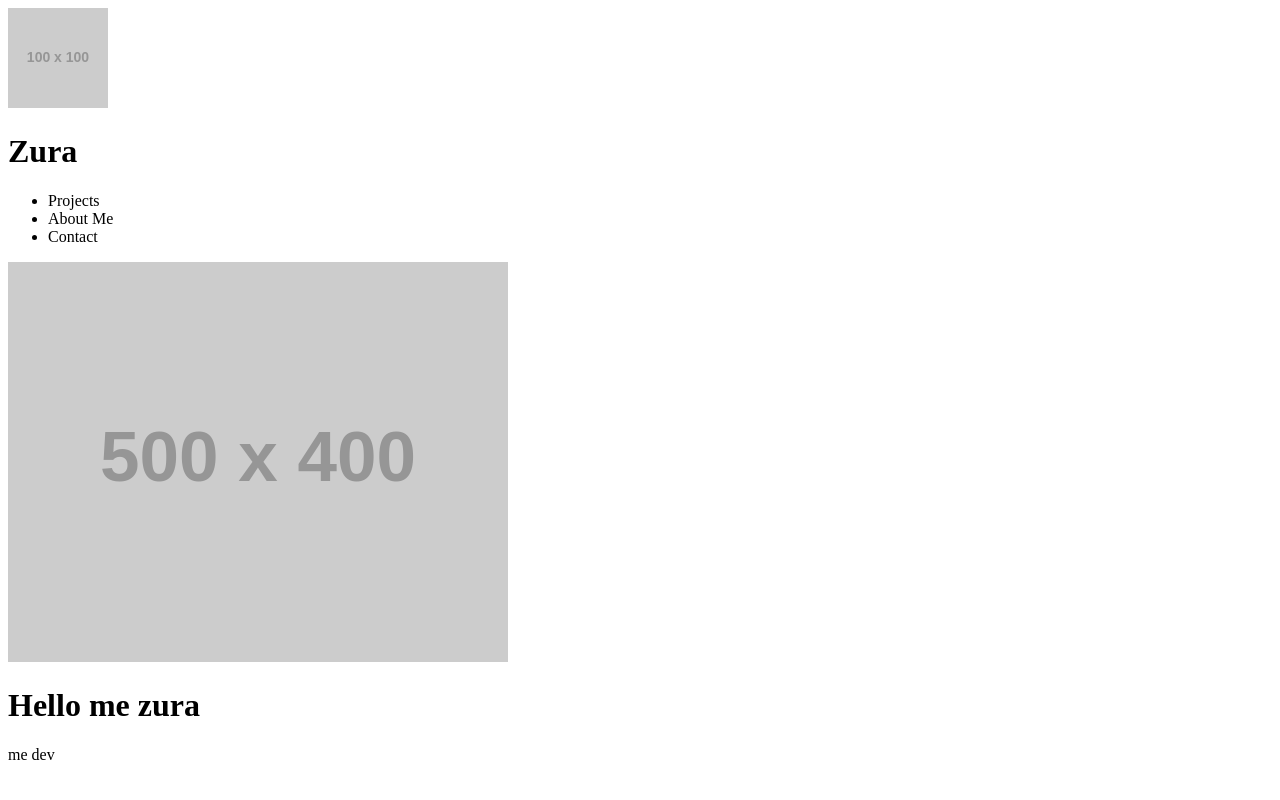
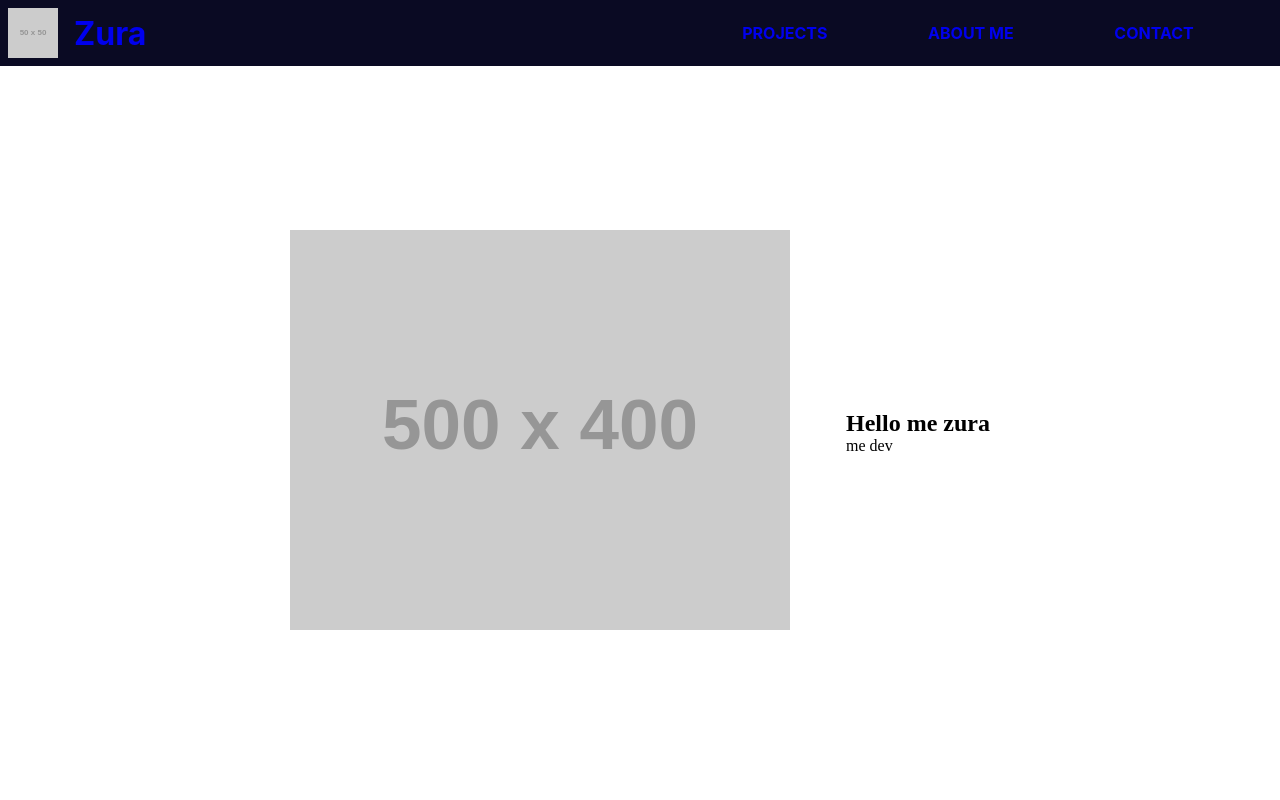
Before and after one commit to katzur4/porfotio-project, a plain HTML site: page index.html in a window 1280 px wide. Shown: the top 800 px of the page. Drawn offline with Linux system fonts and the light colour scheme; placeholder pictures from the web are drawn by us.

Commit message:
pages with design maybe

```diff
--- a/index.html
+++ b/index.html
@@ -4,18 +4,72 @@
     <meta charset="UTF-8">
     <meta name="viewport" content="width=device-width, initial-scale=1.0">
     <title>Zura Weebsite</title>
+    <link rel="stylesheet" href="styles.css">
 </head>
 <body>
-    <img src="https://via.placeholder.com/100/100" alt="logo">
-    <h1>Zura</h1>
-    <ul>
-        <li>Projects</li>
-        <li>About Me</li>
-        <li>Contact</li>
-    </ul>
-    <img src="https://via.placeholder.com/500/400" alt="my-face">
-    <h1>Hello me zura</h1>
-    <p>me dev</p>
+    <main>
+        <header>
+            <span style="display: flex;justify-content: center; align-items: center;gap: 1em;">
+                <img src="https://via.placeholder.com/50/50" alt="logo">
+                <h1><a href="#homepage">Zura</a></h1>
+            </span>
+            <nav>
+                <ul>
+                    <li class="bold"><a href="#projects">PROJECTS</a></li>
+                    <li class="bold"><a href="#about-me">ABOUT ME</a></li>
+                    <li class="bold"><a href="#contact">CONTACT</a></li>
+                </ul>
+            </nav>
+        </header>
+        <section class="homepage" id="homepage">
+            <div class="image-myface">
+                <img src="https://via.placeholder.com/500/400" alt="my-face">
+            </div>
+            <span>
+                <h1>Hello me zura</h1>
+                <p>me dev</p>
+            </span>
+
+        </section>
+        <section class="projects" id="projects">
+            <h2 class="section-title">My Projects</h2>
+            <div class="project-item"><img src="https://via.placeholder.com/300/300" alt="Project Title"> Calculator
+            </div>
+            <div class="project-item"><img src="https://via.placeholder.com/300/300" alt="Project Title"> Chess
+            </div>
+            <div class="project-item"><img src="https://via.placeholder.com/300/300" alt="Project Title"> To Do list
+            </div>
+        </section>
+        <section class="about-me" id="about-me">
+            <h2 class="section-title">About me</h2>
+            <div class="work-title">
+                Information Systems Analyst
+            </div>
+            <div class="work-description">
+                <ul>
+                    <li>Sample 1</li>
+                    <li>Sample 1</li>
+                    <li>Sample 1</li>
+                </ul>
+            </div>
+        </section>
+        <section class="contact" id="contact">
+            <img src="https://via.placeholder.com/500/400" alt="my-face">
+            <div class="contact-info">
+                <h3>Email Address</h3>
+                <h3>Contact Number</h3>
+                <div class="socials">
+                    <h3>Contact Number</h3>
+                    <span>Facebook</span>
+                    <span>Github</span>
+                    <span>LinkedIn</span>
+                </div>
+            </div>
+        </section>
+
+    </main>
+
+
 
 </body>
 </html>
--- a/styles.css
+++ b/styles.css
@@ -0,0 +1,94 @@
+*{
+    padding: 0;
+    margin: 0;
+}
+@media (prefers-reduced-motion: no-preference){
+    * {
+       scroll-behavior: smooth;
+      }
+}
+body{
+    width: 100%;
+    height: 100vh;
+    margin: 0;
+    overflow: hidden;
+}
+main{
+    display: block;
+}
+header{
+    font-family: -apple-system, BlinkMacSystemFont, 'Segoe UI', Roboto, Oxygen, Ubuntu, Cantarell, 'Open Sans', 'Helvetica Neue', sans-serif;
+    display: flex;
+    justify-content: space-between;
+    padding: .5em;
+    width: 100%;
+    background-color: #0a0a23;
+    color: white;
+    position: fixed;
+
+}
+nav{
+    width: 50%;
+}
+nav > ul{
+    display:flex;
+    justify-content: space-evenly;
+    flex-wrap: wrap;
+    align-items: center;
+    padding-inline-start: 0;
+    margin-block: 0;
+    height: 100%;
+}
+nav > ul > li {
+    color: #dfdfe2;
+    margin: 0 0.2rem;
+    padding: 0.2rem;
+    display: block;
+}
+nav > ul > li:hover{
+    background-color: #dfdfe2;
+    color: #0a0a23;
+    cursor: pointer;
+}
+.bold{
+    font-weight: 700;
+}
+.homepage, .projects, .about-me, .contact{
+    height: 100vh;
+    width: 100%;
+}
+.homepage{
+    display: flex;
+    justify-content: space-between;
+    align-items: center;
+    gap: 3em;
+    padding: 2em;
+    width: 100%;
+    margin: 0 auto;
+    max-width: 700px;
+}
+.projects{
+    display: flex;
+    justify-content: center;
+    align-items: center;
+}
+.about-me{
+    display: flex;
+    justify-content: center;
+    align-items: center;
+}
+.contact{
+    display: flex;
+    justify-content: center;
+    align-items: center;
+}
+
+a{
+    text-decoration: none;
+}
+a:visited{
+    color: inherit;
+}
+.section-title{
+    width: 100%;
+}
```
